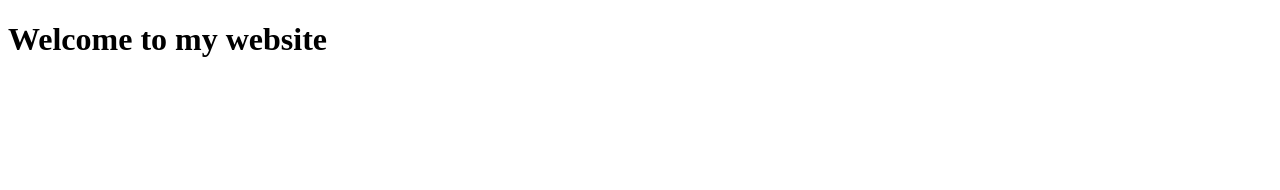
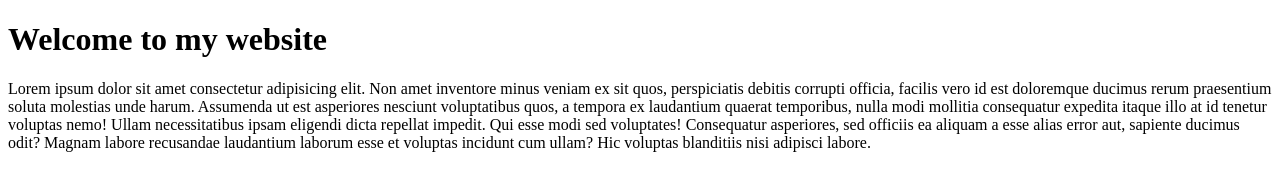
Before and after one commit to niksyarg/projectniksabir, a plain HTML site: page index.html in a window 1280 px wide. Drawn offline with Linux system fonts and the light colour scheme.

Commit message:
second-commit

```diff
--- a/index.html
+++ b/index.html
@@ -1,11 +1,23 @@
 <!DOCTYPE html>
 <html lang="en">
+
 <head>
     <meta charset="UTF-8">
     <meta name="viewport" content="width=device-width, initial-scale=1.0">
     <title>Document</title>
 </head>
+
 <body>
     <h1>Welcome to my website</h1>
+
+
+    <p>Lorem ipsum dolor sit amet consectetur adipisicing elit. Non amet inventore minus veniam ex sit quos,
+        perspiciatis debitis corrupti officia, facilis vero id est doloremque ducimus rerum praesentium soluta molestias
+        unde harum. Assumenda ut est asperiores nesciunt voluptatibus quos, a tempora ex laudantium quaerat temporibus,
+        nulla modi mollitia consequatur expedita itaque illo at id tenetur voluptas nemo! Ullam necessitatibus ipsam
+        eligendi dicta repellat impedit. Qui esse modi sed voluptates! Consequatur asperiores, sed officiis ea aliquam a
+        esse alias error aut, sapiente ducimus odit? Magnam labore recusandae laudantium laborum esse et voluptas
+        incidunt cum ullam? Hic voluptas blanditiis nisi adipisci labore.</p>
 </body>
+
 </html>
```
